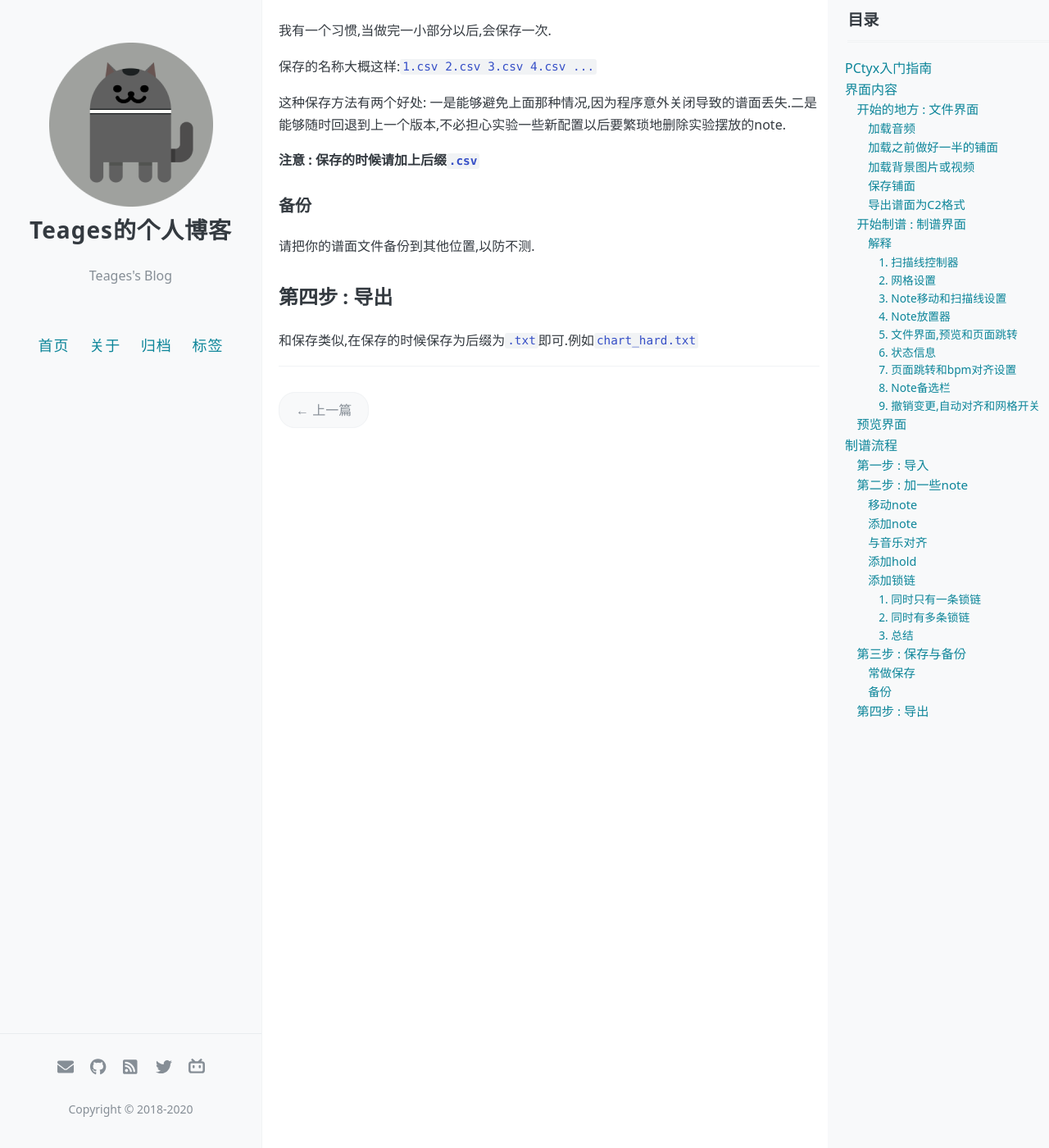
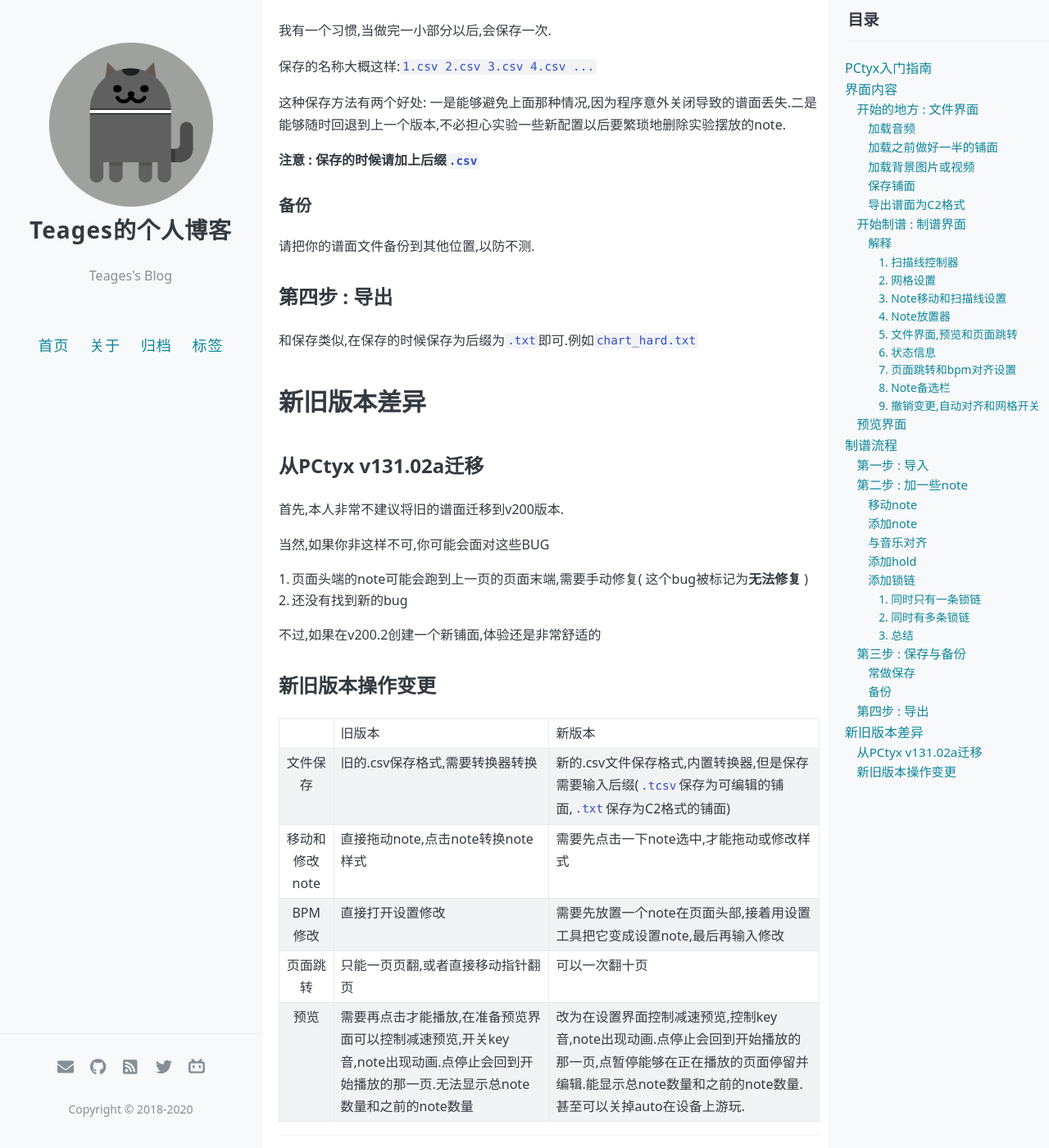
Before and after one commit to Teages/teages.github.io, a Jekyll site: the page built from _posts/2019-03-08-newPCtyx.md, in a window 1280 px wide and 1400 px high, scrolled down 10069 px. Shown: the whole window at 82% size. Built offline with Jekyll 4.4.1, drawn with Linux system fonts in a browser that asks for light colours; comment, search, counter and statistics services are not loaded.

Commit message:
Update 2019-03-08-newPCtyx.md

```diff
--- a/_posts/2019-03-08-newPCtyx.md
+++ b/_posts/2019-03-08-newPCtyx.md
@@ -276,3 +276,27 @@ PCtyx下载 : [Github仓库](https://github.com/XionUzuki/PCtyx/releases)
 ## 第四步 : 导出
 
 和保存类似,在保存的时候保存为后缀为`.txt`即可.例如`chart_hard.txt`
+
+
+# 新旧版本差异
+
+## 从PCtyx v131.02a迁移
+
+首先,本人非常不建议将旧的谱面迁移到v200版本.
+
+当然,如果你非这样不可,你可能会面对这些BUG
+
+1. 页面头端的note可能会跑到上一页的页面末端,需要手动修复( 这个bug被标记为**无法修复** )
+2. 还没有找到新的bug
+
+不过,如果在v200.2创建一个新铺面,体验还是非常舒适的
+
+## 新旧版本操作变更
+
+|                | 旧版本                                                       | 新版本                                                       |
+| :-------------------: | :----------------------------------------------------------- | :----------------------------------------------------------- |
+|    文件保存    | 旧的.csv保存格式,需要转换器转换                              | 新的.csv文件保存格式,内置转换器,但是保存需要输入后缀(`.tcsv`保存为可编辑的铺面,`.txt`保存为C2格式的铺面) |
+| 移动和修改note | 直接拖动note,点击note转换note样式                            | 需要先点击一下note选中,才能拖动或修改样式                    |
+|    BPM修改     | 直接打开设置修改                                             | 需要先放置一个note在页面头部,接着用设置工具把它变成设置note,最后再输入修改 |
+|    页面跳转    | 只能一页页翻,或者直接移动指针翻页                            | 可以一次翻十页                                               |
+|      预览      | 需要再点击才能播放,在准备预览界面可以控制减速预览,开关key音,note出现动画.点停止会回到开始播放的那一页.无法显示总note数量和之前的note数量 | 改为在设置界面控制减速预览,控制key音,note出现动画.点停止会回到开始播放的那一页,点暂停能够在正在播放的页面停留并编辑.能显示总note数量和之前的note数量.甚至可以关掉auto在设备上游玩. |
```
